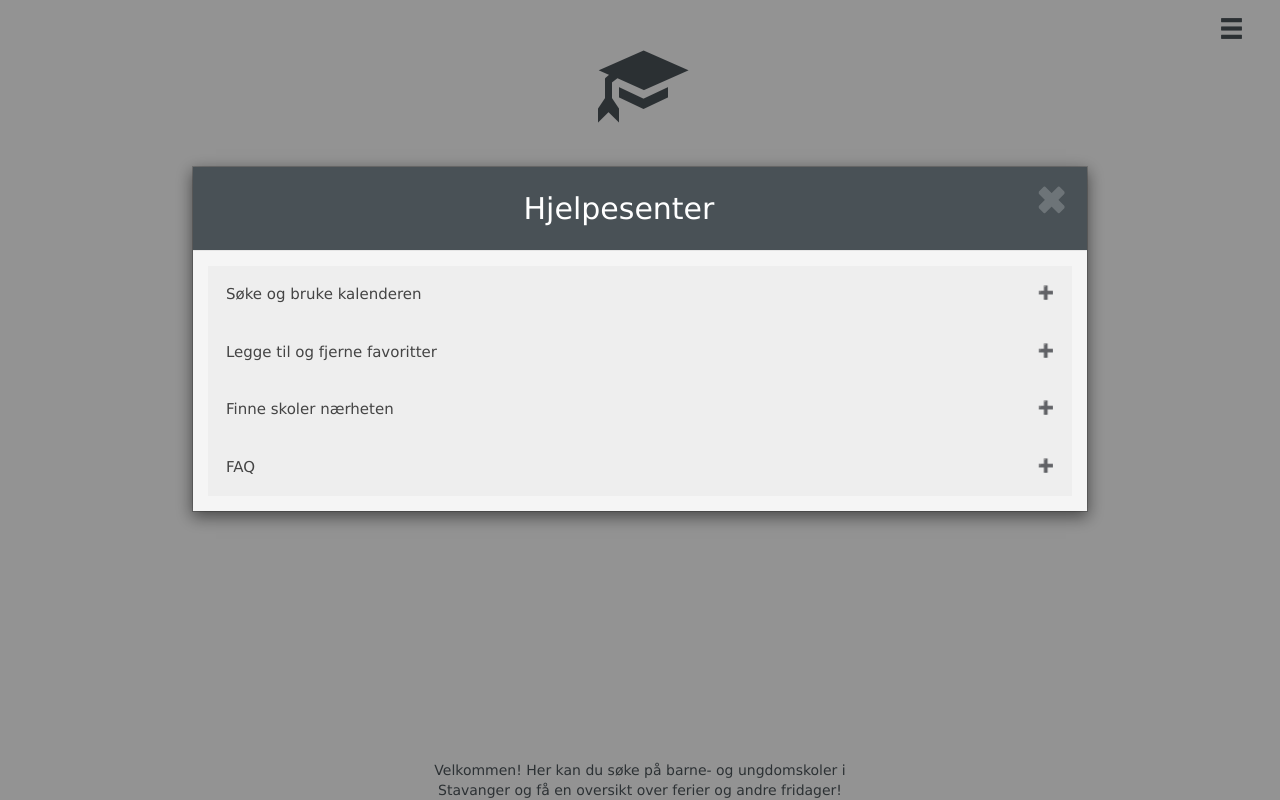
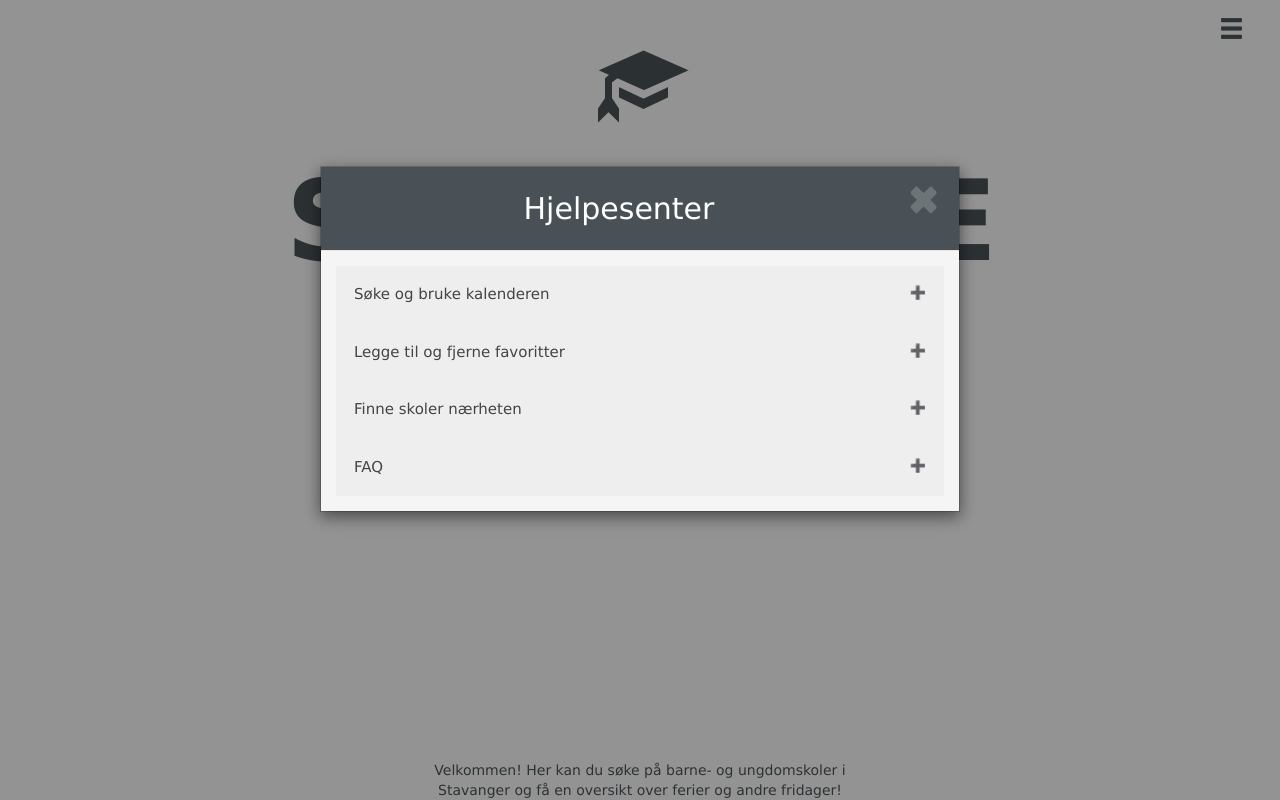
Before and after one commit to Dat210Skoleruten/Skoleruter.no, a plain HTML site: page html/index.html in a window 1280 px wide. Both pictures are taken after a click on the element 852 px from the left and 316 px from the top of the page. Drawn offline with nearby package versions, Linux system fonts and the light colour scheme; no server answers.

Commit message:
Reverted modal size

```diff
--- a/styles/modal.css
+++ b/styles/modal.css
@@ -20,7 +20,7 @@
 .modal-content {
     background-color: #f5f5f5;
     margin: 13% auto; /* 15% from the top and centered */
-    width: 70%; /* Could be more or less, depending on screen size */
+    width: 50%; /* Could be more or less, depending on screen size */
     -webkit-animation-name: slideIn;
     -webkit-animation-duration: 0.4s;
     animation-name: slideIn;
```
